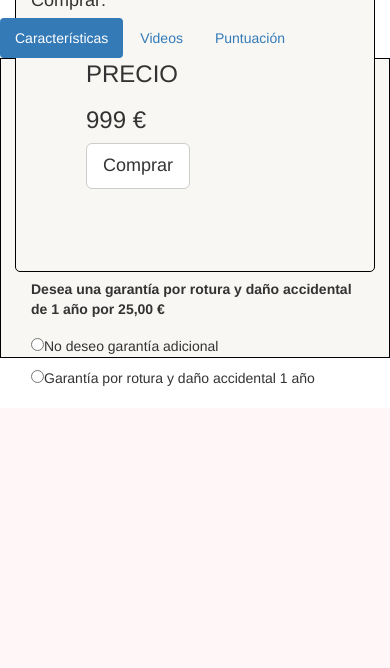
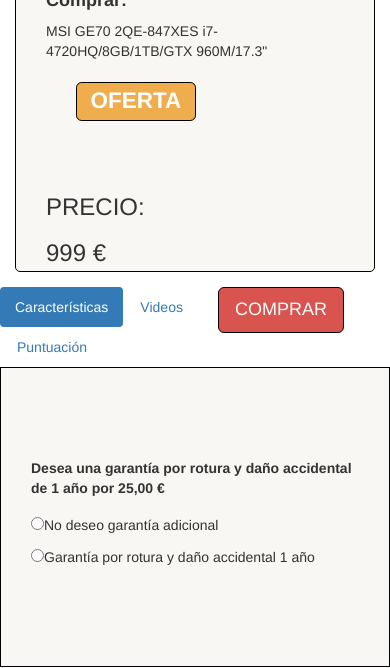
Before and after one commit to Fernando883/WebNewComputer, a PHP site: page /productos.html in a window 390 px wide; the page is wider, and only the part inside the window is pictured. Shown: the part 492-1160 px from the top of that part. Before the commit the page ends 878 px from the top of that part, so only its background shows below. Run offline with PHP 8.4, Linux system fonts and the light colour scheme.

Commit message:
Modificacion_productos1

```diff
--- a/public_html/css/productoseleccionados.css
+++ b/public_html/css/productoseleccionados.css
@@ -9,7 +9,7 @@
 */
 
 
-#Titulo{
+#titulo{
     text-align: center;
     color:red;
     font-weight: bold;
@@ -67,3 +67,31 @@
 #datos ul li{
     list-style: none;
 }
+
+h4{
+    width: 22%;
+
+}
+
+#oferta{
+    border: 1px black solid;
+    margin-left: 30px;
+}
+
+.centrado{
+    text-align: center;
+}
+
+ul{
+    padding: 0px;
+    margin: 0px;
+}
+
+.negrita{
+    font-weight: bold;
+}
+
+#comprar{
+    border: 1px black solid;
+    float: right;
+}
--- a/public_html/productos.html
+++ b/public_html/productos.html
@@ -20,28 +20,28 @@
             </header>
             <div class="col-md-2"></div>
             <div class="col-md-8">
-                <div id="Titulo">
-                    <h2>MSI GE70 2QE-847XES i7-4720HQ/8GB/1TB/GTX 960M/17.3"</h2><br>
-                </div>
+
+                <h2 id="titulo" class="titulodescripcion">MSI GE70 2QE-847XES i7-4720HQ/8GB/1TB/GTX 960M/17.3"</h2><br>
                 <section>
                     <div id="importante">
                         <div id="imagenes" class="col-md-5">
                             <figure>
-				<img class="imagenes" src="http://thumbsfotos.pccomponentes.com/asus_zenpad_c_7_0_7__negro_290_290.jpg" alt=""/>
-				<figcaption></figcaption>
+				<img div="imagen" class="imagenes"  src="http://thumbsfotos.pccomponentes.com/asus_zenpad_c_7_0_7__negro_290_290.jpg" alt=""/>
                             </figure>
                         </div>
                         <div id="datos" class="col-md-offset-1 col-md-6">
-                            <h4>Comprar: </h4>
-                            <h4>Fabricante:</h4>
-                            <ul>
-                                <li class="col-md-4"><h3>PRECIO</h3></li>
-                                <li class="col-md-4"><h3>999 €</h3></li>
-                                <form class="col-md-4">
-                                    <button type = "button"  class="btn btn-default btn-lg">Comprar</button>
-                                </form>
-                            </ul><br><br><br><br>
-                            <p><label>Desea una garantía por rotura y daño accidental de 1 año por 25,00 €</label></p>
+                            <div class="col-md-8">
+                                <h4 class="negrita">Comprar: </h4><div class="titulodescripcion">MSI GE70 2QE-847XES i7-4720HQ/8GB/1TB/GTX 960M/17.3"</div>
+                            </div>
+                            <div class="col-md-4">
+                                <h2><span  id="oferta" class ="label label-warning">OFERTA</span></h2>
+                            </div>
+                            <ul style="margin-top: 80px">
+                                <li class="col-md-3"><h3>PRECIO:</h3></li>
+                                <li class="col-md-3" id="precio"><h3>999 €</h3></li>
+                                <li class="col-md-6 centrado"><h1><button type = "button"  id="comprar" class="btn btn-danger btn-lg">COMPRAR</button></h1></li>
+                            </ul>
+                            <p style="margin-top: 170px"><label>Desea una garantía por rotura y daño accidental de 1 año por 25,00 €</label></p>
                             <p><input type="radio" name="repite" value="opcion1">No deseo garantía adicional</input></p>
                             <input type="radio" name="repite" value="opcion2">Garantía por rotura y daño accidental 1 año</input><br><br>
 
@@ -49,9 +49,9 @@
                     </div><br><br>
                     <div id="ficha" class="main row">
                         <ul  class = "nav nav-pills" >
-                            <li  role= "presentation"  class= "active" ><a  href= "#" > Características </a></li>
-                            <li  role= "presentation" ><a  href= "#" > Videos </a></li>
-                            <li  role= "presentation" ><a  href= "#" > Puntuación </a></li>
+                            <li  role= "presentation"  class= "active" ><a id="caracteristicas"  href= "#" > Características </a></li>
+                            <li  role= "presentation" ><a  id="video" href= "#" > Videos </a></li>
+                            <li  role= "presentation" ><a  id="puntuacion" href= "#" > Puntuación </a></li>
                         </ul>
                         <div id="cont">
 
```
